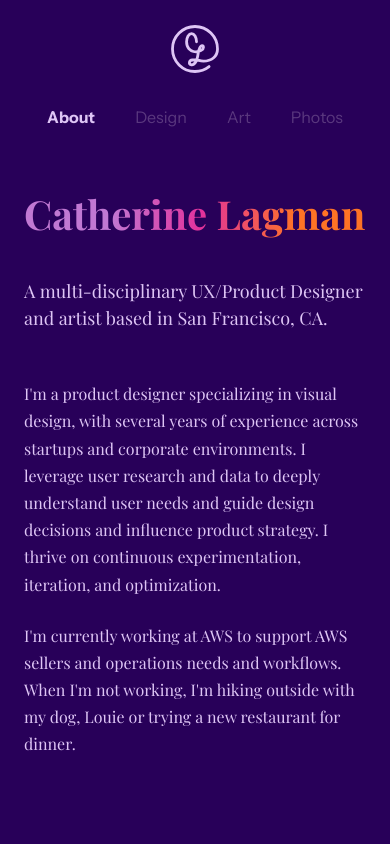
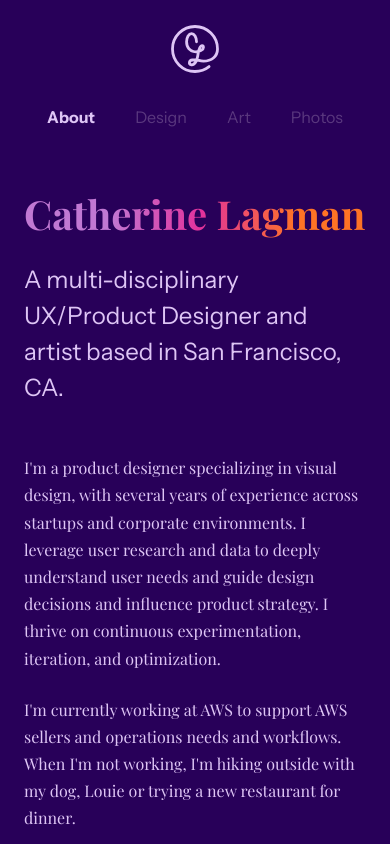
Before and after one commit to catlagman/portfolio, a Next.js app: page / in a window 390 px wide. Shown: the top 844 px of the page. Built offline with nearby package versions, Linux system fonts and the light colour scheme.

Commit message:
Reduce h1 spacing, increase subtitle to 32px with Instrument Sans

```diff
--- a/app/page.module.css
+++ b/app/page.module.css
@@ -67,7 +67,7 @@
   font-size: 4.5em;
   font-weight: 700;
   line-height: 1.4;
-  margin-bottom: 1.5rem;
+  margin-bottom: 0.5rem;
   padding-bottom: 0.3em;
   overflow: visible;
   background: linear-gradient(90deg, #C178D3 0%, #C178D3 25%, #E2329C 52%, #FE7325 80%, #FE7325 100%);
@@ -78,8 +78,9 @@
 }
 
 .heroSubtitle {
-  font-size: 1.5em;
+  font-size: 2em;
   font-weight: 400;
+  font-family: 'Instrument Sans', sans-serif;
   margin-bottom: 3rem;
   line-height: 1.5;
 }
@@ -138,7 +139,7 @@
   }
 
   .heroSubtitle {
-    font-size: 1.25em;
+    font-size: 1.75em;
   }
 
   .aboutText {
@@ -172,7 +173,7 @@
   }
 
   .heroSubtitle {
-    font-size: 1.125em;
+    font-size: 1.5em;
   }
 
   .aboutText {
```
